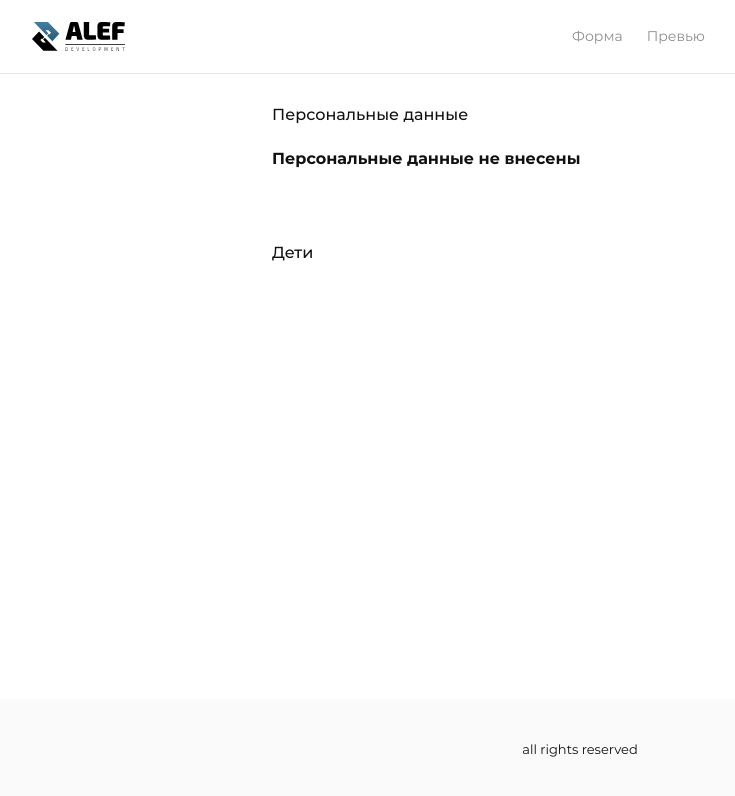
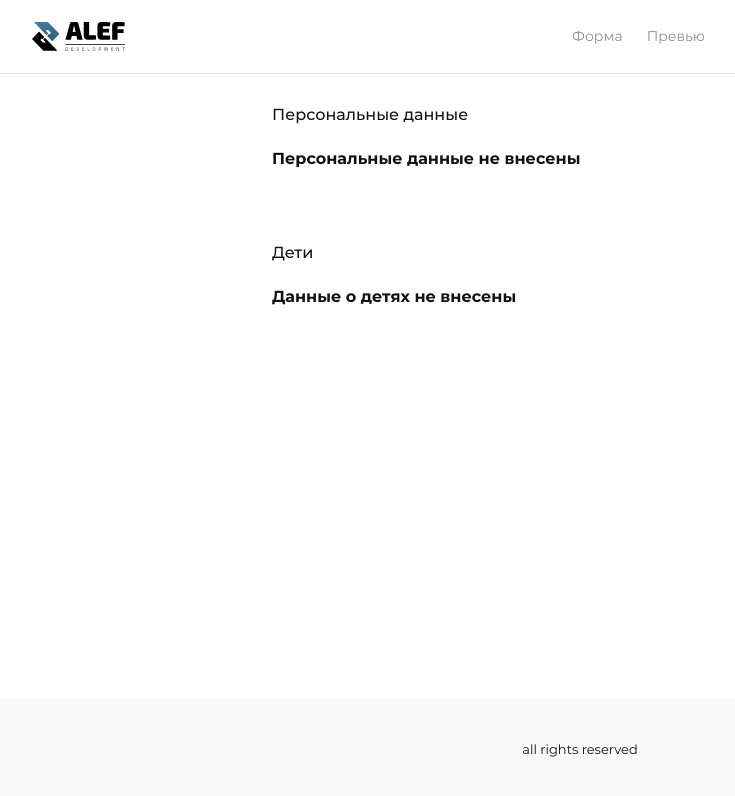
Before and after one commit to ProjectOnGitHub/test-alef, a Vue app: page / in a window 1280 px wide. Both pictures are taken after a click on the button "Превью". Shown: the top 796 px of the page, without its empty margins (60-795 px from the left). Built offline with nearby package versions, Linux system fonts and the light colour scheme.

Commit message:
feat: add condition for view children info

```diff
--- a/src/components/PersonInfo.vue
+++ b/src/components/PersonInfo.vue
@@ -21,14 +21,9 @@
       <h2 class="person__info-title">
         Дети
       </h2>
-      <p
+
+      <ul
         v-if="childrenInfo.name"
-        class="person__info-description"
-      >
-        Данные о детях не внесены
-      </p>
-      <ul
-        v-else-if="!childrenInfo.name"
         class="person__list"
       >
         <li
@@ -39,6 +34,12 @@
           {{ child.name }}, {{ child.age }} лет
         </li>
       </ul>
+      <p
+        v-else-if="!childrenInfo.name"
+        class="person__info-description"
+      >
+        Данные о детях не внесены
+      </p>
     </div>
   </div>
 </template>
```
